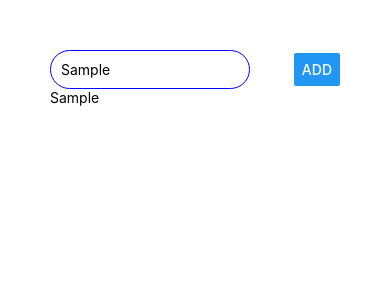
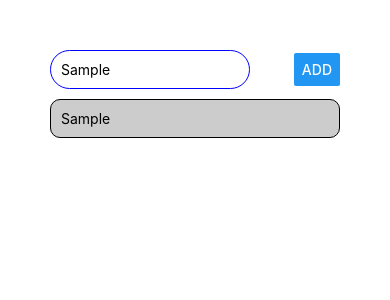
Before and after one commit to narayan494pandey/rn-complete-guide, a React Native app: screen / in a window 390 px wide. Both pictures are taken after typing "Sample" into the empty fields and a click on the button "ADD". Shown: the top 300 px of the page. Built offline with nearby package versions, Linux system fonts and the light colour scheme.

Commit message:
ListItem

```diff
--- a/App.js
+++ b/App.js
@@ -21,8 +21,8 @@
         />
         <Button title="ADD" onPress={addGoalHandler}/>
       </View>
-      <View style={styles.Container} >
-        {courseGoals.map((goal) => <Text>{goal}</Text>)}
+      <View>
+        {courseGoals.map((goal) => <View style={styles.listItem}><Text key={goal}>{goal}</Text></View>)}
 
       </View>
       <StatusBar style="auto" />
@@ -47,4 +47,13 @@
     borderRadius:30,
     padding:10
   },
+  listItem:{
+    padding:10,
+    marginVertical:10,
+    backgroundColor:'#ccc',
+    borderColor:'black',
+    borderWidth:1,
+    borderRadius:10,
+
+  }
 })
```
